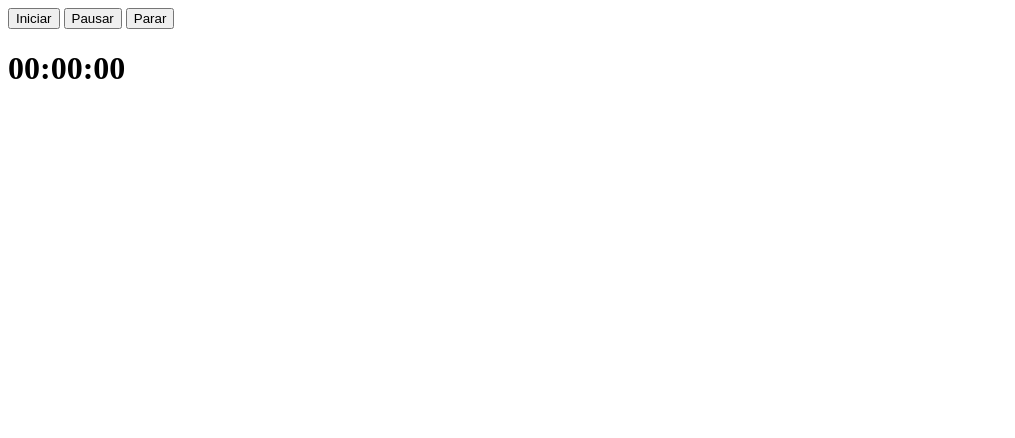
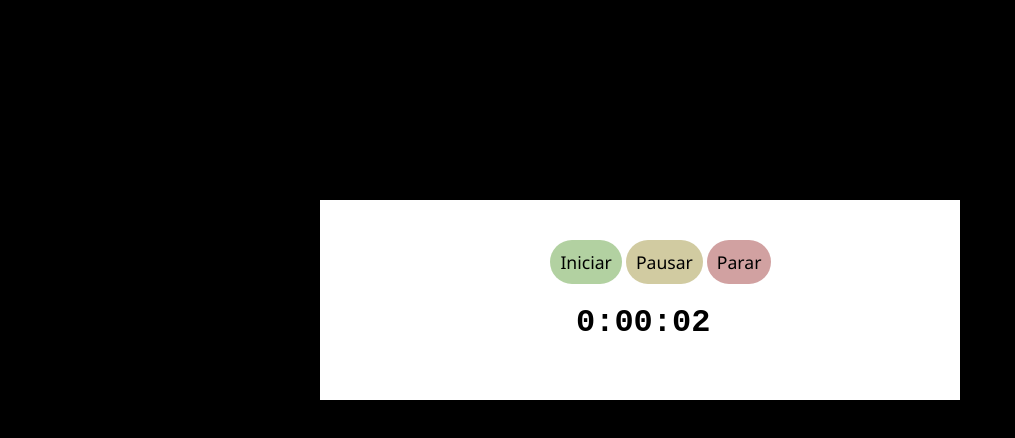
Before and after one commit to EvandroSerikawa/cronometroJS, a plain HTML site: page index.html in a window 1280 px wide. Both pictures are taken after a click on the button "Iniciar". Shown: the whole page, without its empty margins (0-1015 px from the left). Drawn offline with Linux system fonts and the light colour scheme.

Commit message:
Add files via upload

```diff
--- a/estilocronometro.css
+++ b/estilocronometro.css
@@ -7,9 +7,21 @@ body{
     background-color: #000;
 }
 
-h1{
-    font-family: 'Courier New', Courier, monospace;
-    margin-top: 20px;
+.max-widht {
+    background-color: white;
+    margin-left: 25vw;
+    margin-top:25vh;
+    width:50vw;
+    height: 25vh;
+    box-sizing: border-box;
+}
+
+.itens {
+    position: fixed;
+    align-self: center;
+    align-content: center;
+    margin-left: 18vw;
+    margin-top: 5vh;
 }
 
 button {
@@ -23,7 +35,7 @@ button {
 }
 
 button:hover {
-    background-color: ;#a1c0d1
+    background-color:#a1c0d1;
 }
 
 .bg-green {
@@ -38,9 +50,8 @@ button:hover {
     background-color: #d1a1a1;
 }
 
-.max-widht {
-    max-width: 500px;
-    width: 100%;
-    padding: 10px;
-    box-sizing: border-box;
+h1{
+    font-family: 'Courier New', Courier, monospace;
+    margin-top: 20px;
+    margin-left: 2vw;
 }
--- a/index.html
+++ b/index.html
@@ -5,16 +5,23 @@
     <meta http-equiv="X-UA-Compatible" content="IE=edge">
     <meta name="viewport" content="width=device-width, initial-scale=1.0">
 
+    <link rel="stylesheet" href="estilocronometro.css"></link>
+    <script src="scriptcronometro.js"></script>
+
+    </script>
+
 
     <title>CronometroJS</title>
 </head>
 <body>
     <div class="max-widht">
-        <button class="bg-green">Iniciar</button>
-        <button class="bg-yellow">Pausar</button>
-        <button class="bg-red">Parar</button>
+        <div class="itens">
+            <button onclick="start();" class="bg-green">Iniciar</button>
+            <button onclick="pause();" class="bg-yellow">Pausar</button>
+            <button onclick="stop();" class="bg-red">Parar</button>
 
-        <h1 id="counter">00:00:00</h1>
+            <h1 id="counter">00:00:00</h1>
+        </div>
     </div>
 </body>
 </html>
--- /dev/null
+++ b/scriptcronometro.js
@@ -0,0 +1,44 @@
+
+"use strict"
+
+var hh = 0;
+var mm = 0;
+var ss = 0;
+
+var tempo = 1000; // valor em milésimos de segundos
+var cron;
+
+function start(){
+    cron = setInterval(() => { timer();} , tempo );
+}
+
+function pause(){
+    clearInterval(cron);
+}
+
+function stop(){
+    clearInterval(cron);
+    hh = 0;
+    mm = 0;
+    ss = 0;
+
+    document.getElementById('counter').innerText = '00:00:00';
+}
+
+function timer(){
+
+    ss++;
+    if(ss==60){
+        ss=0;
+        mm++;
+
+        if(mm==60){
+            mm=0;
+            hh++;
+        }
+    }
+
+
+    var format = hh + ':' + ((hh < 10 ? '0'+hh : hh) < 10 ? '0'+ mm : mm) + ':' + (ss < 10 ? '0'+ss : ss);
+    document.getElementById('counter').innerText = format;
+}
```
